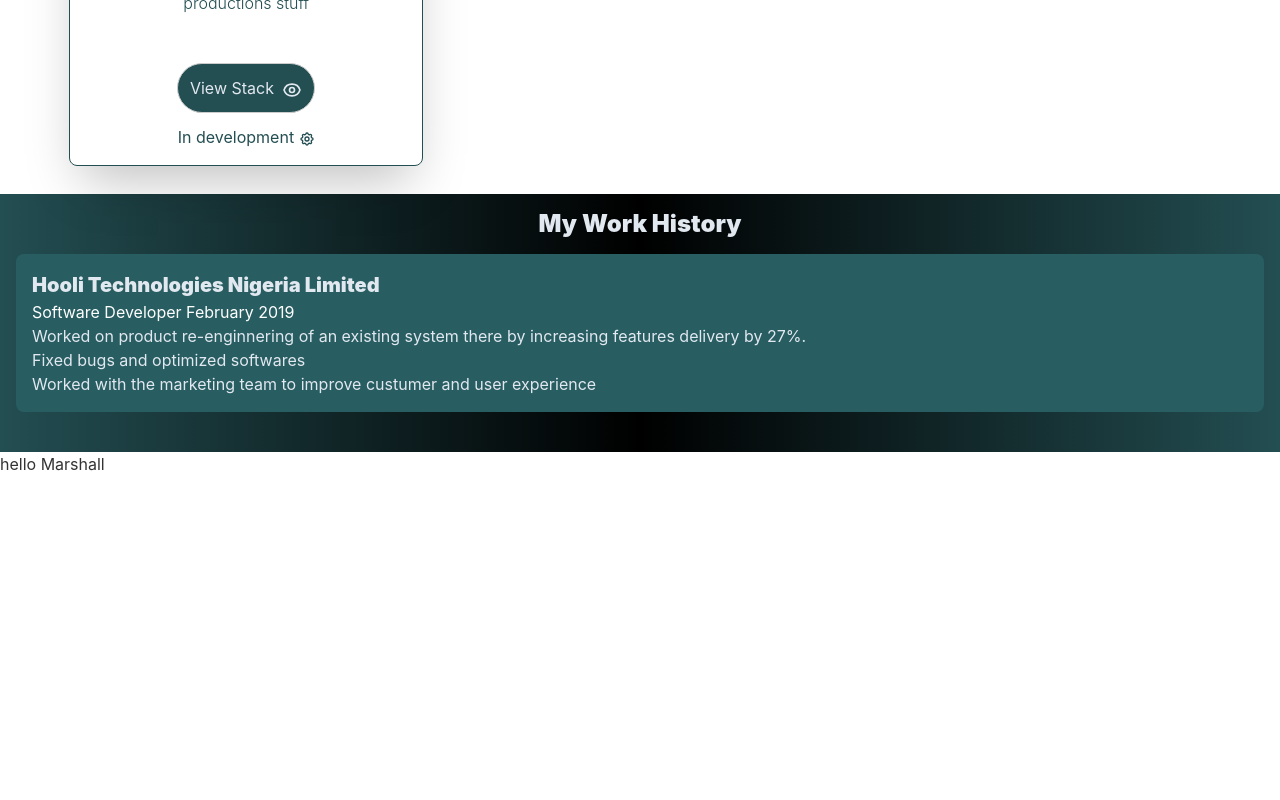
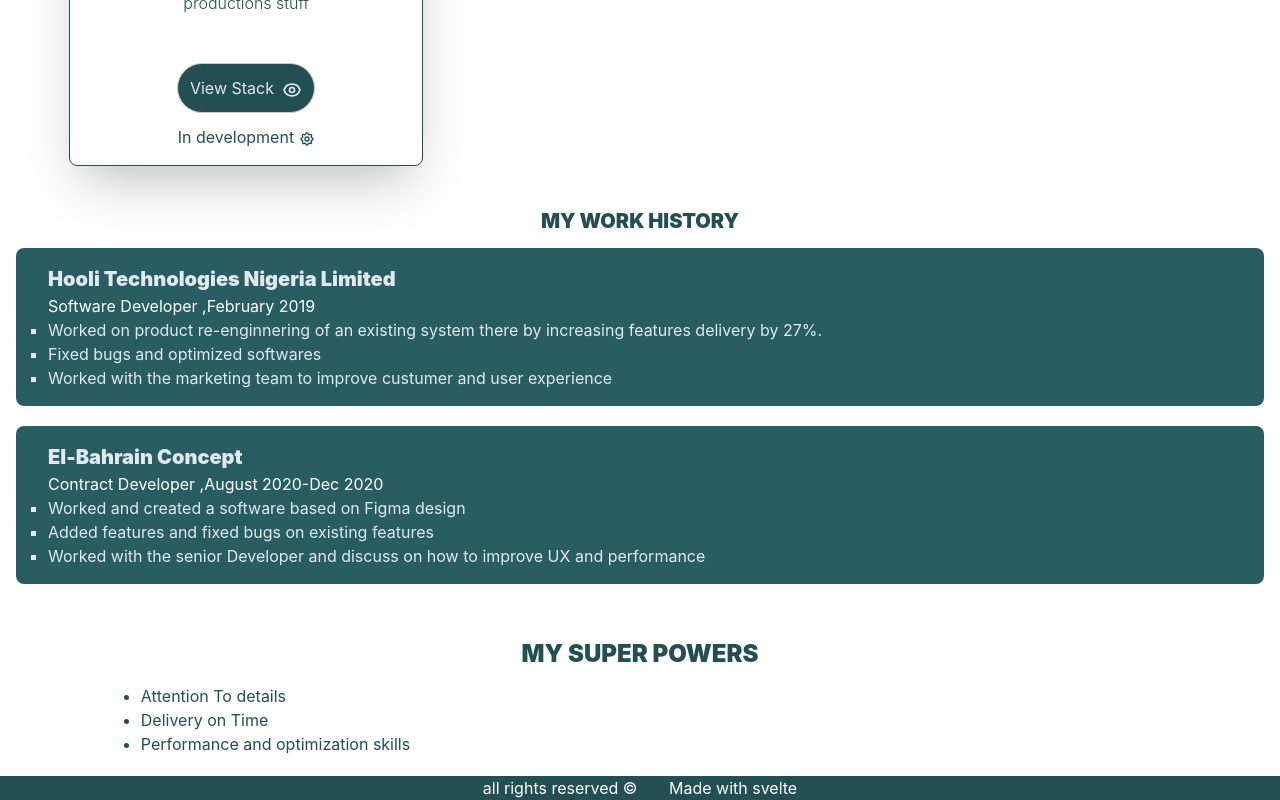
Before and after one commit to mzmarshall1278/portfolio, a Svelte app: page / in a window 1280 px wide. Shown: the part 1748-2548 px from the top of the page. Before the commit the page ends 2224 px from the top, so only its background shows below. Built offline with nearby package versions, Linux system fonts and the light colour scheme.

Commit message:
Finished work history and perks.svelte

```diff
--- a/src/App.svelte
+++ b/src/App.svelte
@@ -4,6 +4,7 @@
 	import Stack from './Stack.svelte';
 	import Projects from './Projects.svelte';
 	import WorkHistory from './WorkHistory.svelte';
+	import Perks from './Perks.svelte';
 
 </script>
 
@@ -12,8 +13,9 @@
 <Stack />
 <Projects />
 <WorkHistory />
+<Perks/>
+<footer class="bg-teal-900 text-white px-5 text-center">all rights reserved &copy; &nbsp;&nbsp;&nbsp;&nbsp;&nbsp; Made with svelte</footer>
 <main>
-<p>hello Marshall</p>
 </main>
 
 <style media="screen">
--- a/src/Modal.svelte
+++ b/src/Modal.svelte
@@ -1,7 +1,7 @@
 <script>
 
 export let project;
-export let show = false;
+export const show = false;
 </script>
 
 <!-- This example requires Tailwind CSS v2.0+ -->
--- /dev/null
+++ b/src/Perks.svelte
@@ -0,0 +1,19 @@
+<script>
+
+</script>
+
+<div class=" w-full pt-3 px-4 text-gray-300 pb-5">
+  <h3 class="text-center text-2xl font-black text-teal-900"> MY SUPER POWERS</h3>
+  <div class="mt-3">
+    <ul style="list-style-type: disc;"  class="text-teal-900 w-4/5 mx-auto">
+        <li>Attention To details</li>
+        <li>Delivery on Time</li>
+        <li>Performance and optimization skills</li>
+    </ul>
+  </div>
+</div>
+
+
+<style media="screen">
+
+</style>
--- a/src/Projects.svelte
+++ b/src/Projects.svelte
@@ -22,7 +22,7 @@
 
 <div class="bg-transparent sm:w-11/12 mx-auto mb-3 p-4">
   <div class="text-center text-xl font-black mb-3 text-teal-900">
-    MY Projects
+    MY PROJECTS
   </div>
   <div class="grid grid-cols-1 sm:grid-cols-2 lg:grid-cols-3 gap-10">
     {#each projects as project}
--- a/src/Stack.svelte
+++ b/src/Stack.svelte
@@ -18,7 +18,7 @@
 
 <div class="bg-transparent sm:w-11/12 mx-auto my-3 p-4">
   <div class="text-center text-xl font-black text-teal-900">
-    MY MAJOR STACK
+    MY STACK
   </div>
   <div class="grid grid-cols-3 content-center lg:grid-cols-8  md:grid-cols-6 sm:grid-cols-4 gap-5">
     {#each stacks as stack (stack.name)}
--- a/src/WorkHistory.svelte
+++ b/src/WorkHistory.svelte
@@ -1,22 +1,46 @@
 <script>
-
+  let works = [
+    {
+      company: 'Hooli Technologies Nigeria Limited',
+      role: 'Software Developer ',
+      duration: 'February 2019',
+      achievements: [
+        'Worked on product re-enginnering of an existing system there by increasing features   delivery by 27%.',
+        'Fixed bugs and optimized softwares',
+        'Worked with the marketing team to improve custumer and user experience'
+      ],
+    },
+    {
+      company: 'El-Bahrain Concept',
+      role: 'Contract Developer ',
+      duration: 'August 2020-Dec 2020',
+      achievements: [
+        'Worked and created a software based on Figma design',
+        'Added features and fixed bugs on existing features',
+        'Worked with the senior Developer and discuss on how to improve UX and performance'
+      ],
+    }
+  ]
 </script>
 
-<div class="bg-gradient-to-r from-teal-900 via-black to-teal-900 w-full pt-3 px-4 text-gray-300 pb-5">
-  <h3 class="text-center text-2xl font-black"> My Work History</h3>
+<div class=" w-full pt-3 px-4 text-gray-300 pb-5">
+  <h3 class="text-center text-xl font-black text-teal-900"> MY WORK HISTORY</h3>
   <div class="mt-3">
     <ul>
-      <li>
-        <div class=" bg-teal-800 p-4 mb-5 rounded-lg mx-auto">
-          <h4 class="text-xl font-black">Hooli Technologies Nigeria Limited</h4>
-          <h6 class="text-white">Software Developer <span>February 2019</span></h6>
-          <ul>
-            <li class="">Worked on product re-enginnering of an existing system there by increasing features delivery by 27%.</li>
-            <li class="">Fixed bugs and optimized softwares</li>
-            <li class="">Worked with the marketing team to improve custumer and user experience</li>
-          <ul>
-        </div>
-      </li>
+      {#each works as work}
+        <li>
+          <div class=" bg-teal-800 py-4 px-8 mb-5 rounded-lg mx-auto">
+            <h4 class="text-xl font-black">{work.company}</h4>
+            <h6 class="text-white">{work.role},<span>{work.duration}</span></h6>
+            <ul class="x-auto">
+              {#each work.achievements as achievement}
+                <li style="list-style-type: square;">{achievement}</li>
+              {/each}
+            <ul>
+          </div>
+        </li>
+      {/each}
+
     </ul>
   </div>
 </div>
```
